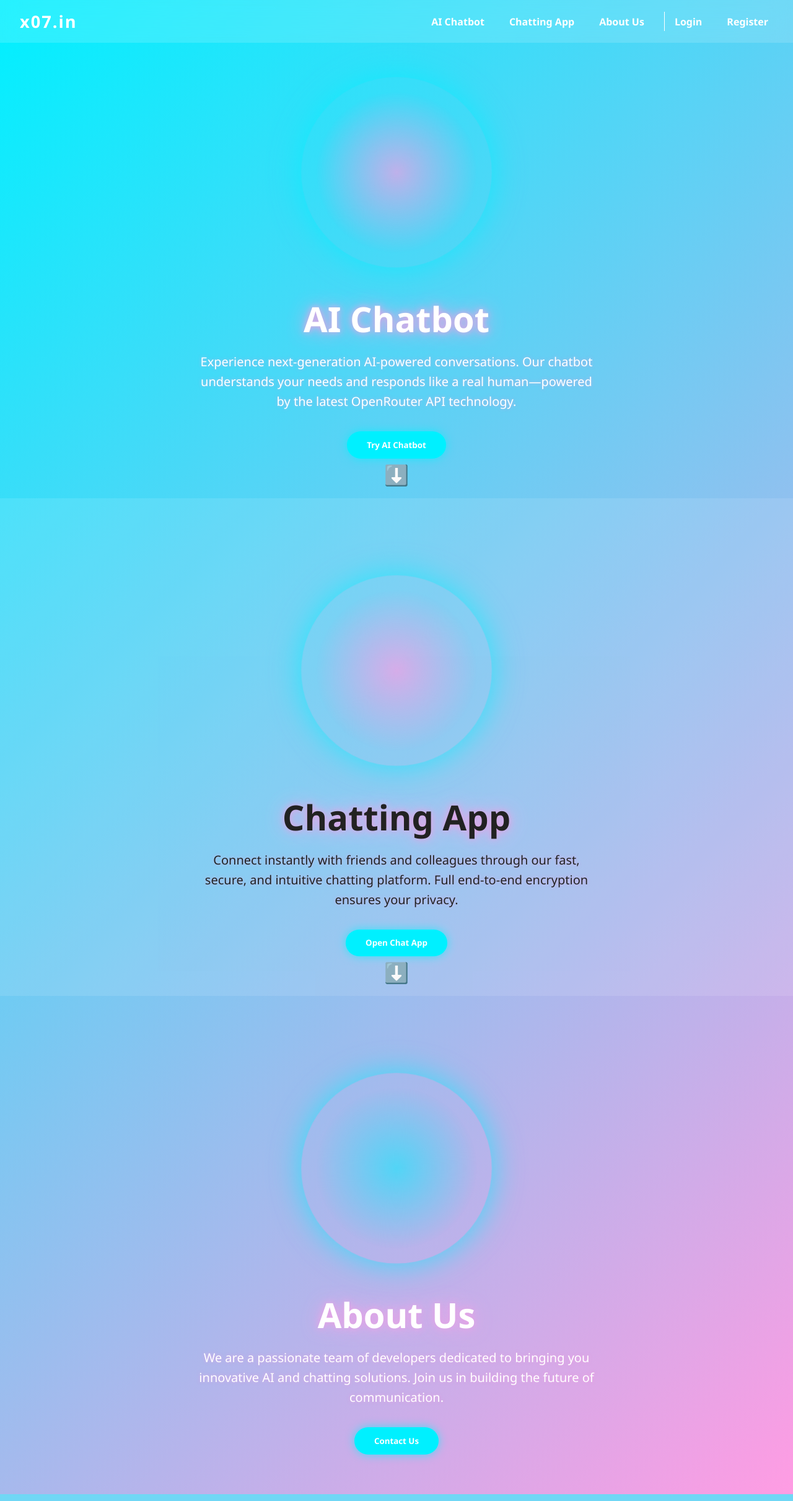
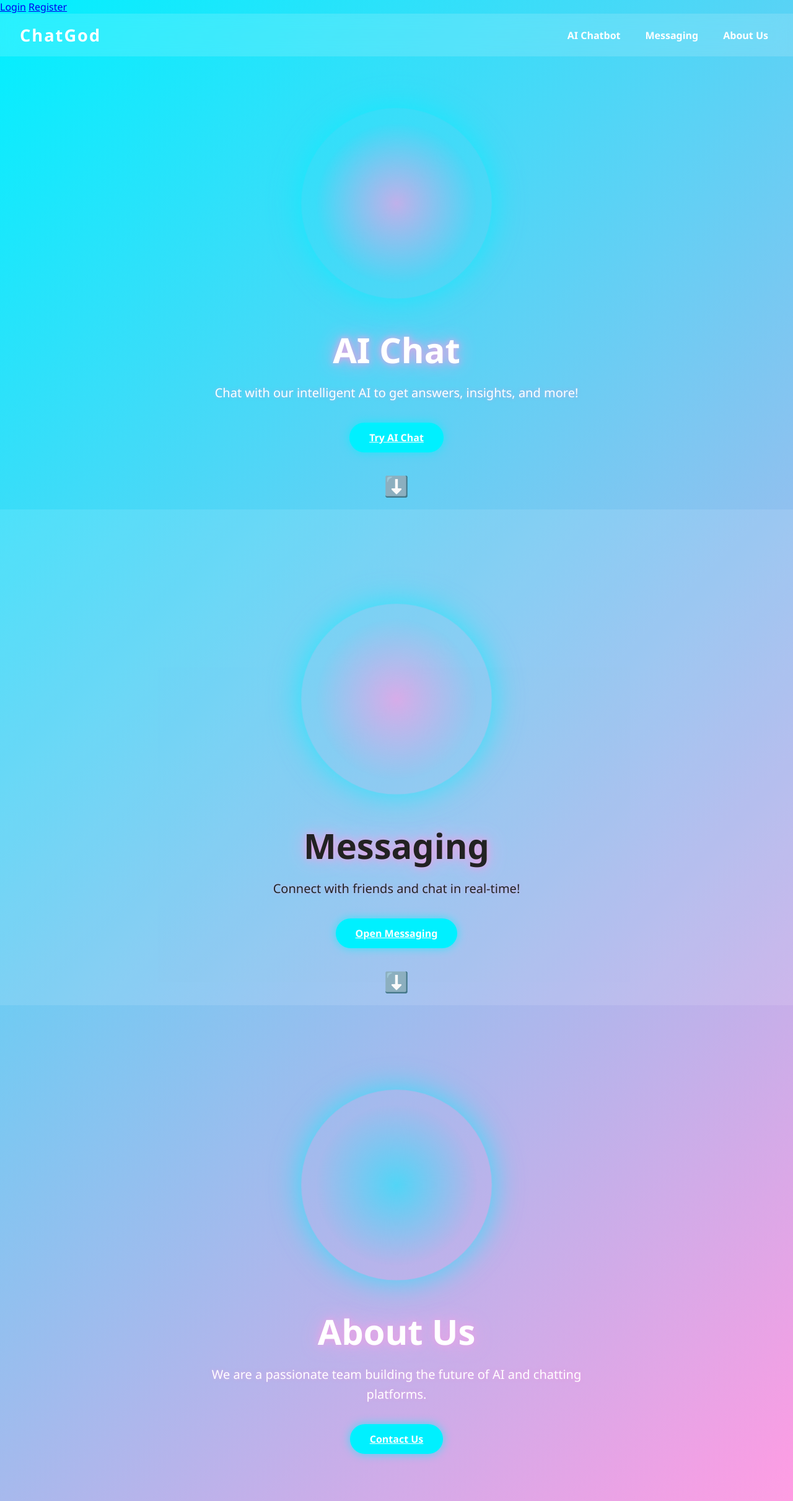
Before and after one commit to shubham07069/x07-flask-app, a Flask app: page / in a window 1280 px wide. Shown: the whole page at 62% size. Run offline with Flask 3, Linux system fonts and the light colour scheme.

Commit message:
Update index.html

```diff
--- a/templates/index.html
+++ b/templates/index.html
@@ -3,42 +3,52 @@
 <head>
   <meta charset="UTF-8" />
   <meta name="viewport" content="width=device-width, initial-scale=1" />
-  <title>x07.in - Next Gen AI & Chat App</title>
-  <link rel="stylesheet" href="css/styles.css" />
+  <title>ChatGod - Home</title>
+  <link rel="stylesheet" href="{{ url_for('static', filename='css/styles.css') }}" />
 </head>
 <body>
+  <!-- Auth buttons fixed top-left -->
+  <div class="auth-buttons">
+    {% if current_user.is_authenticated %}
+      <a href="{{ url_for('logout') }}" class="auth-button">Logout</a>
+    {% else %}
+      <a href="{{ url_for('login') }}" class="auth-button">Login</a>
+      <a href="{{ url_for('register') }}" class="auth-button">Register</a>
+    {% endif %}
+  </div>
+
+  <!-- Navbar -->
   <nav>
-    <div class="logo">x07.in</div>
+    <div class="logo">ChatGod</div>
     <div class="menu">
       <a href="#ai">AI Chatbot</a>
-      <a href="#chatapp">Chatting App</a>
+      <a href="#chatapp">Messaging</a>
       <a href="#about">About Us</a>
-      <a href="#" style="border-left: 1px solid #fff; padding-left: 1rem;">Login</a>
-      <a href="#">Register</a>
     </div>
   </nav>
 
+  <!-- Sections -->
   <section id="ai">
     <div class="graphic"></div>
-    <h1>AI Chatbot</h1>
-    <p>Experience next-generation AI-powered conversations. Our chatbot understands your needs and responds like a real human—powered by the latest OpenRouter API technology.</p>
-    <button class="btn">Try AI Chatbot</button>
+    <h1>AI Chat</h1>
+    <p>Chat with our intelligent AI to get answers, insights, and more!</p>
+    <a href="{{ url_for('ai_chat') }}" class="btn">Try AI Chat</a>
     <div class="scroll-down" onclick="scrollToSection('chatapp')">⬇️</div>
   </section>
 
   <section id="chatapp" class="light-section">
     <div class="graphic"></div>
-    <h1>Chatting App</h1>
-    <p>Connect instantly with friends and colleagues through our fast, secure, and intuitive chatting platform. Full end-to-end encryption ensures your privacy.</p>
-    <button class="btn">Open Chat App</button>
+    <h1>Messaging</h1>
+    <p>Connect with friends and chat in real-time!</p>
+    <a href="{{ url_for('messaging') }}" class="btn">Open Messaging</a>
     <div class="scroll-down" onclick="scrollToSection('about')">⬇️</div>
   </section>
 
   <section id="about">
     <div class="graphic"></div>
     <h1>About Us</h1>
-    <p>We are a passionate team of developers dedicated to bringing you innovative AI and chatting solutions. Join us in building the future of communication.</p>
-    <button class="btn">Contact Us</button>
+    <p>We are a passionate team building the future of AI and chatting platforms.</p>
+    <a href="{{ url_for('contact') }}" class="btn">Contact Us</a>
   </section>
 
   <script>
```
